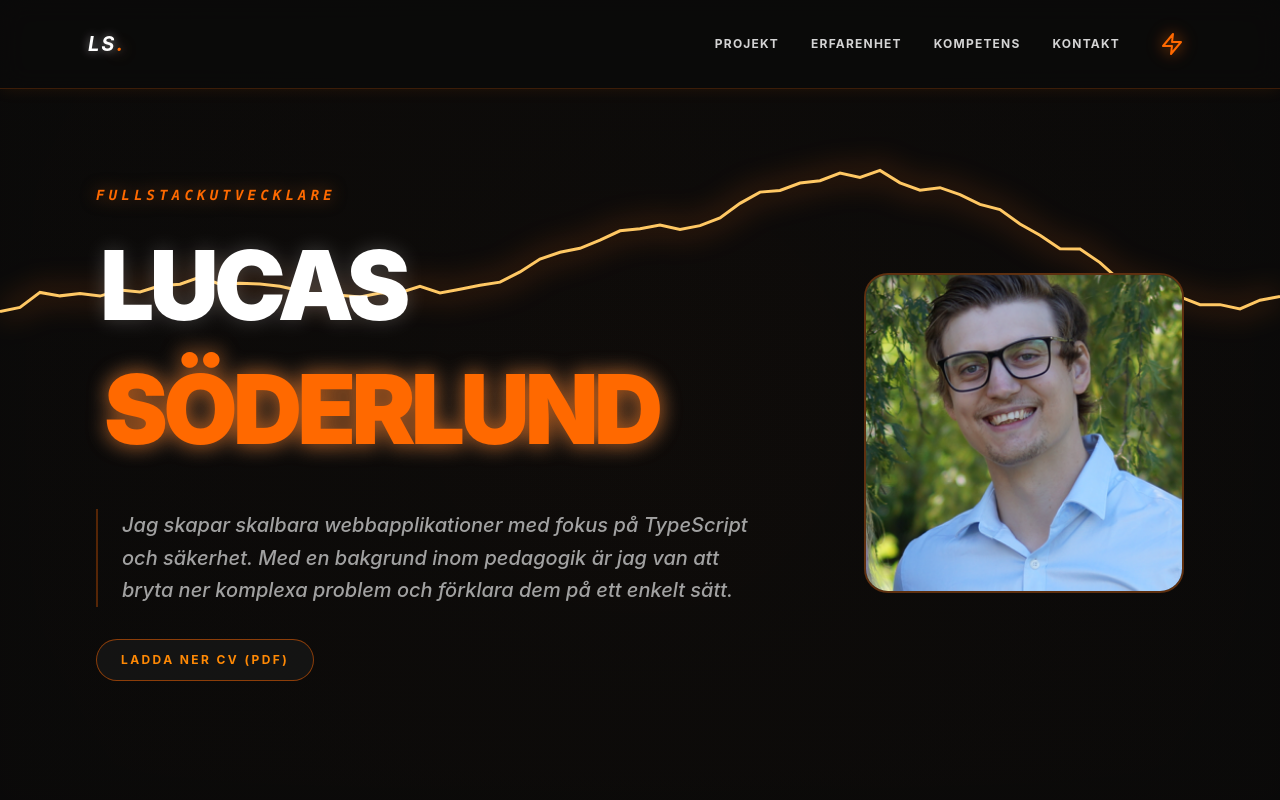
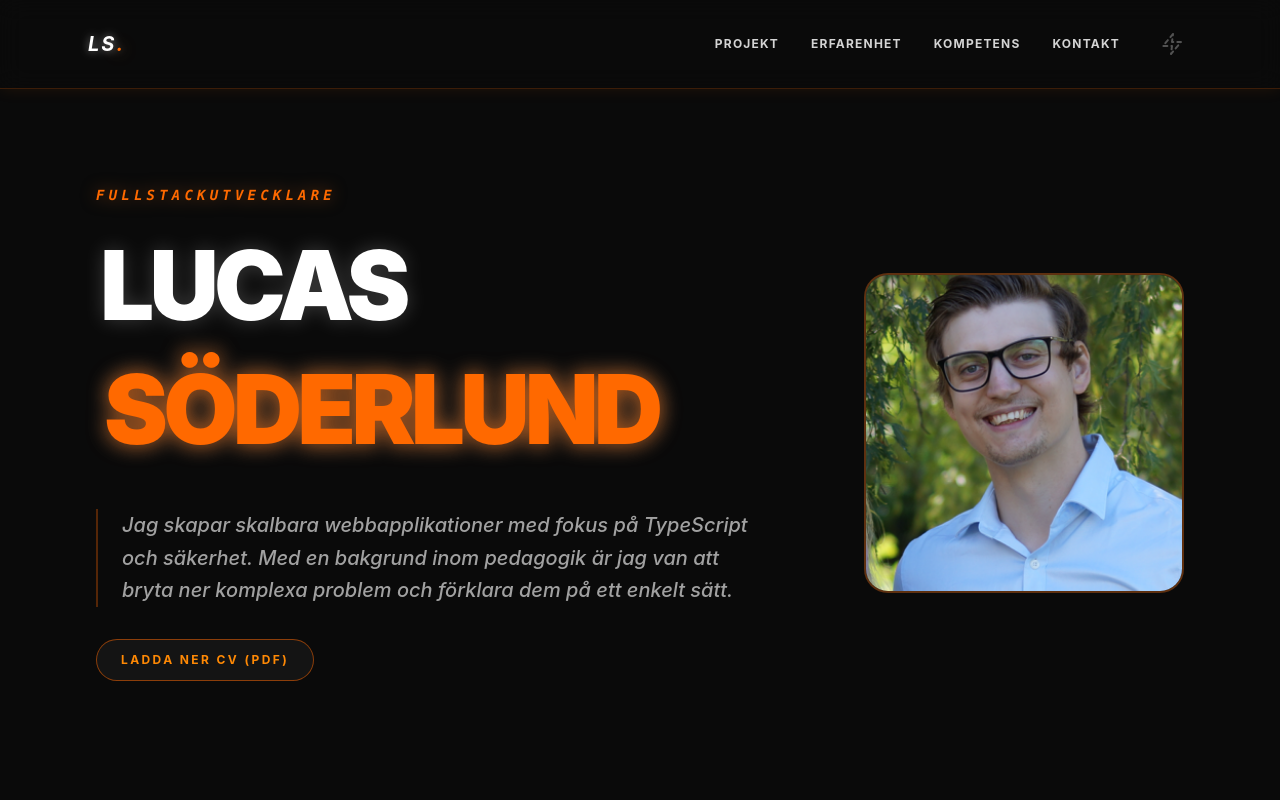
Before and after one commit to Officialw0z/portfolio-2026, a React (Vite) app: page / in a window 1280 px wide. Shown: the top 800 px of the page. Built offline with nearby package versions, Linux system fonts and the light colour scheme.

Commit message:
updated usestate

```diff
--- a/src/App.tsx
+++ b/src/App.tsx
@@ -81,7 +81,7 @@ const skills = [
 ];
 
 const App: React.FC = () => {
-  const [isLightningEnabled, setIsLightningEnabled] = useState(true);
+  const [isLightningEnabled, setIsLightningEnabled] = useState(false);
 
   return (
     <div className="min-h-screen bg-transparent text-neutral-300 selection:bg-orange-500/30 font-sans scroll-smooth relative">
```
